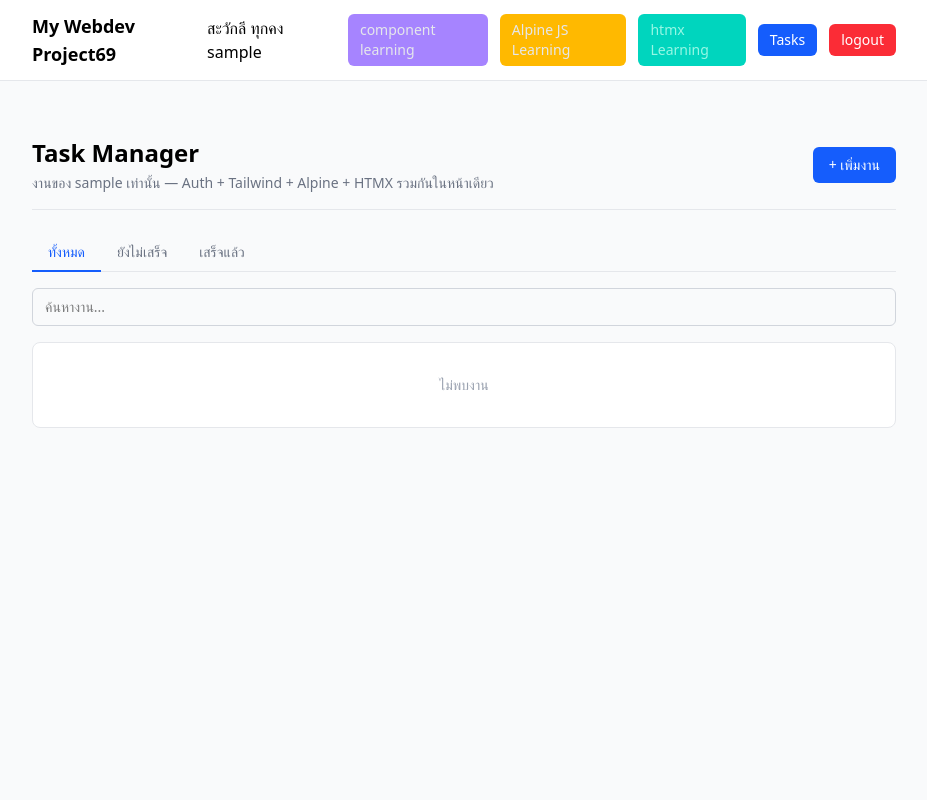
After one commit to naza1144/webDev89_Part2, a Django app: page /tasks/ in a window 1280 px wide. The commit adds this page. Shown: the whole page, without its empty margins (176-1103 px from the left). Run offline with Django 5.2, Linux system fonts and the light colour scheme; the visitor is signed in with stand-in values (Sample User, id 1); data that the repository does not hold is empty; some libraries are stand-ins or nearby versions.

Commit message:
feat: add task management module with htmx support and update demo search functionality

```diff
--- a/part2_69/urls.py
+++ b/part2_69/urls.py
@@ -27,6 +27,7 @@ urlpatterns = [
     path('accounts/', include('accounts.urls')),
     path("__reload__/", include("django_browser_reload.urls")),
     path('showcases/', include('showcase.urls')),
+    path('tasks/', include('tasks.urls')),
 ]
 
 if settings.DEBUG:
--- /dev/null
+++ b/tasks/urls.py
@@ -0,0 +1,14 @@
+from django.urls import path
+from . import views
+
+urlpatterns = [
+    path('', views.TaskListView.as_view(), name='task_list'),
+    path('filter/', views.task_filter_view, name='task_filter'),
+    path('load-more/', views.task_load_more_view, name='task_load_more'),
+    path('add/', views.task_add_view, name='task_add'),
+    path('<int:pk>/toggle/', views.task_toggle_view, name='task_toggle'),
+    path('<int:pk>/edit/form/', views.task_edit_form_view, name='task_edit_form'),
+    path('<int:pk>/edit/', views.task_edit_view, name='task_edit'),
+    path('<int:pk>/cancel/', views.task_cancel_view, name='task_cancel'),
+    path('<int:pk>/delete/', views.task_delete_view, name='task_delete'),
+]
--- a/tasks/views.py
+++ b/tasks/views.py
@@ -1,3 +1,122 @@
-from django.shortcuts import render
+from django.shortcuts import get_object_or_404, render
+from django.http import HttpResponse
+from django.views.generic import ListView
+from django.contrib.auth.mixins import LoginRequiredMixin
+from django.contrib.auth.decorators import login_required
+from django.core.paginator import Paginator
+from .models import Task
 
-# Create your views here.
+PAGE_SIZE = 5
+
+
+def get_task_page(user, status="all", q="", page_number=1, per_page=PAGE_SIZE):
+    tasks = Task.objects.filter(owner=user)
+    if status == "pending":
+        tasks = tasks.filter(done=False)
+    elif status == "done":
+        tasks = tasks.filter(done=True)
+
+    if q:
+        tasks = tasks.filter(title__icontains=q)
+
+    paginator = Paginator(tasks, per_page)
+    return paginator.get_page(page_number)
+
+
+class TaskListView(LoginRequiredMixin, ListView):
+    model = Task
+    template_name = "tasks/task_list.html"
+    context_object_name = "tasks"
+
+    def get_queryset(self):
+        return Task.objects.filter(owner=self.request.user)
+
+    def get_context_data(self, **kwargs):
+        context = super().get_context_data(**kwargs)
+        page = get_task_page(self.request.user, status="all", q="", page_number=1)
+        context["page"] = page
+        context["status"] = "all"
+        context["q"] = ""
+        return context
+
+
+@login_required
+def task_filter_view(request):
+    status = request.GET.get("status", "all")
+    q = request.GET.get("q", "").strip()
+    page = get_task_page(request.user, status=status, q=q, page_number=1)
+    return render(
+        request,
+        "tasks/partials/task_page_rows.html",
+        {"page": page, "status": status, "q": q},
+    )
+
+
+@login_required
+def task_load_more_view(request):
+    status = request.GET.get("status", "all")
+    q = request.GET.get("q", "").strip()
+    page_number = request.GET.get("page", 1)
+    page = get_task_page(request.user, status=status, q=q, page_number=page_number)
+    return render(
+        request,
+        "tasks/partials/task_page_rows.html",
+        {"page": page, "status": status, "q": q},
+    )
+
+
+@login_required
+def task_add_view(request):
+    if request.method == "POST":
+        title = request.POST.get("title", "").strip()
+        if title:
+            Task.objects.create(owner=request.user, title=title)
+
+    page = get_task_page(request.user, status="all", q="", page_number=1)
+    return render(
+        request,
+        "tasks/partials/task_page_rows.html",
+        {"page": page, "status": "all", "q": ""},
+    )
+
+
+@login_required
+def task_toggle_view(request, pk):
+    task = get_object_or_404(Task, pk=pk, owner=request.user)
+    if request.method in ["POST", "PATCH"]:
+        task.done = not task.done
+        task.save()
+    return render(request, "tasks/partials/task_row.html", {"task": task})
+
+
+@login_required
+def task_edit_form_view(request, pk):
+    task = get_object_or_404(Task, pk=pk, owner=request.user)
+    return render(request, "tasks/partials/task_edit_form.html", {"task": task})
+
+
+@login_required
+def task_edit_view(request, pk):
+    task = get_object_or_404(Task, pk=pk, owner=request.user)
+    if request.method in ["POST", "PUT", "PATCH"]:
+        title = request.POST.get("title", "").strip()
+        if title:
+            task.title = title
+            task.save()
+        return render(request, "tasks/partials/task_row.html", {"task": task})
+    return render(request, "tasks/partials/task_edit_form.html", {"task": task})
+
+
+@login_required
+def task_cancel_view(request, pk):
+    task = get_object_or_404(Task, pk=pk, owner=request.user)
+    return render(request, "tasks/partials/task_row.html", {"task": task})
+
+
+@login_required
+def task_delete_view(request, pk):
+    task = get_object_or_404(Task, pk=pk, owner=request.user)
+    if request.method in ["POST", "DELETE"]:
+        task.delete()
+        return HttpResponse("")
+    return HttpResponse("Method Not Allowed", status=405)
--- a/templates/base.html
+++ b/templates/base.html
@@ -36,6 +36,9 @@
                 <a href="{% url 'htmx_showcase' %}"
                     class="text-sm text-teal-200 bg-teal-400 rounded-md py-1.5 px-3 hover:text-teal-700 transition">
                     htmx Learning</a>
+                <a href="{% url 'task_list' %}"
+                    class="text-sm text-white bg-blue-600 rounded-md py-1.5 px-3 hover:bg-blue-700 transition">
+                    Tasks</a>
                 <form method="post" class="d-inline" action="{% url 'logout' %}">
                     {% csrf_token %}
                     <button
--- a/templates/showcases/htmx_demo.html
+++ b/templates/showcases/htmx_demo.html
@@ -13,7 +13,7 @@
         </div>
         <!-- List -->
         <div class="bg-white rounded-lg border border-gray-2 mt-1">
-            <input type="text" name="name" placeholder="ค้นหา"
+            <input type="text" name="search" placeholder="ค้นหา"
             hx-get="{% url 'demo_search_view' %}"
             hx-trigger="keyup changed delay:200ms"
             hx-target="#demo-search-list"
@@ -23,7 +23,7 @@
             <span id="search-spinner" class="htmx-indicator absolute right-3 text-gray-500 text-xs  ">กำลังค้นหา...</span>
 
         </div>
-        {% include "showcases/partials/demo_item_list.html" with items=demo_items %}
+        {% include "showcases/partials/demo_item_list.html" with demo_items=demo_items %}
     </section>
 
     <div x-show="showModal" x-cloak @keydown.escape.window="showModal = false"
--- a/templates/showcases/partials/demo_item_list.html
+++ b/templates/showcases/partials/demo_item_list.html
@@ -1,3 +1,3 @@
 <ul id="demo-search-list" class="divide-y divide-gray-100">
-    {% include "showcases/partials/demo_item_row_s.html" with items=items %}
+    {% include "showcases/partials/demo_item_row_s.html" with demo_items=demo_items %}
 </ul>
--- a/templates/showcases/partials/demo_item_row_s.html
+++ b/templates/showcases/partials/demo_item_row_s.html
@@ -1,4 +1,4 @@
-{% for item in items %}
+{% for item in demo_items %}
     {% include "showcases/partials/demo_item_row.html" with item=item %}
 {% empty %}
     <li class="px-4 py-6 text-center text-sm text-gray-400">ไม่พบรายการที่ค้นหา</li>
--- /dev/null
+++ b/templates/tasks/partials/task_list_content.html
@@ -0,0 +1,5 @@
+<!-- templates/tasks/partials/task_list_content.html (ไฟล์ใหม่) -->
+<!-- wrapper ถาวร ใช้ครั้งเดียวตอน render หน้าแรกผ่าน include ธรรมดา ไม่ใช่ response ของ HTMX -->
+<ul id="task-list" class="divide-y divide-gray-100">
+  {% include "tasks/partials/task_page_rows.html" %}
+</ul>
--- /dev/null
+++ b/templates/tasks/partials/task_page_rows.html
@@ -0,0 +1,17 @@
+<!-- templates/tasks/partials/task_page_rows.html -->
+{% for task in page %}
+  {% include "tasks/partials/task_row.html" %}
+{% empty %}
+  <li class="px-4 py-8 text-center text-sm text-gray-400">ไม่พบงาน</li>
+{% endfor %}
+{% if page.has_next %}
+
+  <li class="px-4 py-3 text-center" id="load-more-row">
+    <button hx-get="{% url 'task_load_more' %}?status={{ status }}&q={{ q }}&page={{ page.next_page_number }}"
+            hx-target="#load-more-row"
+            hx-swap="outerHTML"
+            class="text-sm text-blue-600 hover:underline">
+      โหลดเพิ่ม (หน้า {{ page.number }}/{{ page.paginator.num_pages }} — ทั้งหมด {{ page.paginator.count }} รายการ)
+    </button>
+  </li>
+{% endif %}
--- /dev/null
+++ b/templates/tasks/task_list.html
@@ -0,0 +1,70 @@
+<!-- templates/tasks/task_list.html-->
+{% extends "base.html" %}
+{% block title %}Tasks{% endblock %}
+{% block content %}
+<div class="py-6" x-data="{ showModal: false }">
+
+  <div class="border-b border-gray-200 pb-4 mb-6 flex items-center justify-between">
+    <div>
+      <h1 class="text-2xl font-bold">Task Manager</h1>
+      <p class="text-gray-500 text-sm mt-1">งานของ {{ user.username }} เท่านั้น — Auth + Tailwind + Alpine + HTMX รวมกันในหน้าเดียว</p>
+    </div>
+
+    <button @click="showModal = true" class="btn-primary">+ เพิ่มงาน</button>
+  </div>
+
+
+  <div class="flex border-b border-gray-200 mb-4" x-data="{ tab: 'all' }">
+    <button hx-get="{% url 'task_filter' %}?status=all" hx-target="#task-list" hx-swap="innerHTML"
+            @click="tab = 'all'"
+            :class="tab === 'all' ? 'border-blue-600 text-blue-600' : 'border-transparent text-gray-500'"
+            class="px-4 py-2 text-sm border-b-2 -mb-px transition">ทั้งหมด</button>
+    <button hx-get="{% url 'task_filter' %}?status=pending" hx-target="#task-list" hx-swap="innerHTML"
+            @click="tab = 'pending'"
+            :class="tab === 'pending' ? 'border-blue-600 text-blue-600' : 'border-transparent text-gray-500'"
+            class="px-4 py-2 text-sm border-b-2 -mb-px transition">ยังไม่เสร็จ</button>
+    <button hx-get="{% url 'task_filter' %}?status=done" hx-target="#task-list" hx-swap="innerHTML"
+            @click="tab = 'done'"
+            :class="tab === 'done' ? 'border-blue-600 text-blue-600' : 'border-transparent text-gray-500'"
+            class="px-4 py-2 text-sm border-b-2 -mb-px transition">เสร็จแล้ว</button>
+  </div>
+
+
+  <div class="relative mb-4">
+    <input type="text" name="q" placeholder="ค้นหางาน..."
+           hx-get="{% url 'task_filter' %}"
+           hx-trigger="keyup changed delay:300ms"
+           hx-target="#task-list"
+           hx-swap="innerHTML"
+           hx-indicator="#search-spinner"
+           class="w-full rounded-md border border-gray-300 px-3 py-2 text-sm focus:outline-none focus:ring-2 focus:ring-blue-500">
+    <span id="search-spinner" class="htmx-indicator absolute right-3 top-2.5 text-xs text-gray-400">กำลังค้นหา...</span>
+  </div>
+
+  <div class="bg-white rounded-lg border border-gray-200">
+    {% include "tasks/partials/task_list_content.html" %}
+  </div>
+
+
+  <div x-show="showModal" x-cloak @keydown.escape.window="showModal = false"
+       class="fixed inset-0 bg-black/50 flex items-center justify-center z-20">
+    <div x-show="showModal" x-transition @click.outside="showModal = false"
+         class="bg-white rounded-xl p-6 w-full max-w-sm">
+      <h3 class="font-semibold mb-3">เพิ่มงานใหม่</h3>
+
+      <form hx-post="{% url 'task_add' %}"
+            hx-target="#task-list"
+            hx-swap="innerHTML"
+            @htmx:after-request="showModal = false; $el.reset()">
+        <input type="text" name="title" placeholder="ชื่องาน..." autofocus
+               class="w-full rounded-md border border-gray-300 px-3 py-2 text-sm mb-4 focus:outline-none focus:ring-2 focus:ring-blue-500">
+        <div class="flex justify-end gap-2">
+          <button type="button" @click="showModal = false" class="px-3 py-1.5 rounded-md border border-gray-300 text-sm hover:bg-gray-100">ยกเลิก</button>
+          <button type="submit" class="px-3 py-1.5 rounded-md bg-blue-600 text-white text-sm hover:bg-blue-700">เพิ่ม</button>
+        </div>
+      </form>
+    </div>
+  </div>
+
+</div>
+{% endblock %}
--- a/theme/static/css/dist/styles.css
+++ b/theme/static/css/dist/styles.css
@@ -31,6 +31,7 @@
     --color-teal-200: oklch(91% 0.096 180.426);
     --color-teal-400: oklch(77.7% 0.152 181.912);
     --color-teal-700: oklch(51.1% 0.096 186.391);
+    --color-blue-50: oklch(97% 0.014 254.604);
     --color-blue-100: oklch(93.2% 0.032 255.585);
     --color-blue-200: oklch(88.2% 0.059 254.128);
     --color-blue-300: oklch(80.9% 0.105 251.813);
@@ -246,17 +247,26 @@
   .fixed {
     position: fixed;
   }
+  .relative {
+    position: relative;
+  }
   .static {
     position: static;
   }
   .inset-0 {
     inset: calc(var(--spacing) * 0);
   }
+  .top-2\.5 {
+    top: calc(var(--spacing) * 2.5);
+  }
   .right-3 {
     right: calc(var(--spacing) * 3);
   }
   .z-10 {
     z-index: 10;
+  }
+  .z-20 {
+    z-index: 20;
   }
   .m-1 {
     margin: calc(var(--spacing) * 1);
@@ -297,6 +307,9 @@
   .mt-4 {
     margin-top: calc(var(--spacing) * 4);
   }
+  .-mb-px {
+    margin-bottom: -1px;
+  }
   .mb-1 {
     margin-bottom: calc(var(--spacing) * 1);
   }
@@ -308,6 +321,9 @@
   }
   .mb-4 {
     margin-bottom: calc(var(--spacing) * 4);
+  }
+  .mb-6 {
+    margin-bottom: calc(var(--spacing) * 6);
   }
   .mb-8 {
     margin-bottom: calc(var(--spacing) * 8);
@@ -507,12 +523,19 @@
     border-bottom-style: var(--tw-border-style);
     border-bottom-width: 1px;
   }
+  .border-b-2 {
+    border-bottom-style: var(--tw-border-style);
+    border-bottom-width: 2px;
+  }
   .border-dashed {
     --tw-border-style: dashed;
     border-style: dashed;
   }
   .border-amber-200 {
     border-color: var(--color-amber-200);
+  }
+  .border-blue-300 {
+    border-color: var(--color-blue-300);
   }
   .border-blue-500 {
     border-color: var(--color-blue-500);
@@ -531,6 +554,9 @@
   }
   .border-red-200 {
     border-color: var(--color-red-200);
+  }
+  .border-transparent {
+    border-color: transparent;
   }
   .bg-amber-50 {
     background-color: var(--color-amber-50);
@@ -551,6 +577,12 @@
     background-color: color-mix(in srgb, #000 50%, transparent);
     @supports (color: color-mix(in lab, red, red)) {
       background-color: color-mix(in oklab, var(--color-black) 50%, transparent);
+    }
+  }
+  .bg-blue-50\/50 {
+    background-color: color-mix(in srgb, oklch(97% 0.014 254.604) 50%, transparent);
+    @supports (color: color-mix(in lab, red, red)) {
+      background-color: color-mix(in oklab, var(--color-blue-50) 50%, transparent);
     }
   }
   .bg-blue-200 {
@@ -694,6 +726,9 @@
   .py-2 {
     padding-block: calc(var(--spacing) * 2);
   }
+  .py-2\.5 {
+    padding-block: calc(var(--spacing) * 2.5);
+  }
   .py-3 {
     padding-block: calc(var(--spacing) * 3);
   }
@@ -705,6 +740,9 @@
   }
   .py-6 {
     padding-block: calc(var(--spacing) * 6);
+  }
+  .py-8 {
+    padding-block: calc(var(--spacing) * 8);
   }
   .pb-4 {
     padding-bottom: calc(var(--spacing) * 4);
@@ -813,6 +851,9 @@
   .text-white {
     color: var(--color-white);
   }
+  .line-through {
+    text-decoration-line: line-through;
+  }
   .opacity-0 {
     opacity: 0%;
   }
@@ -893,6 +934,13 @@
     &:hover {
       @media (hover: hover) {
         background-color: var(--color-gray-50);
+      }
+    }
+  }
+  .hover\:bg-gray-100 {
+    &:hover {
+      @media (hover: hover) {
+        background-color: var(--color-gray-100);
       }
     }
   }
@@ -993,8 +1041,55 @@
       --tw-ring-offset-shadow: var(--tw-ring-inset,) 0 0 0 var(--tw-ring-offset-width) var(--tw-ring-offset-color);
     }
   }
+  .focus\:outline-none {
+    &:focus {
+      --tw-outline-style: none;
+      outline-style: none;
+    }
+  }
 }
 @layer components {
+  .btn-primary {
+    cursor: pointer;
+    border-radius: var(--radius-md);
+    background-color: var(--color-blue-600);
+    padding-inline: calc(var(--spacing) * 4);
+    padding-block: calc(var(--spacing) * 2);
+    font-size: var(--text-sm);
+    line-height: var(--tw-leading, var(--text-sm--line-height));
+    --tw-font-weight: var(--font-weight-medium);
+    font-weight: var(--font-weight-medium);
+    color: var(--color-white);
+    transition-property: all;
+    transition-timing-function: var(--tw-ease, var(--default-transition-timing-function));
+    transition-duration: var(--tw-duration, var(--default-transition-duration));
+    --tw-duration: 200ms;
+    transition-duration: 200ms;
+    --tw-ease: var(--ease-in-out);
+    transition-timing-function: var(--ease-in-out);
+    &:hover {
+      @media (hover: hover) {
+        background-color: var(--color-blue-700);
+      }
+    }
+    &:hover {
+      @media (hover: hover) {
+        --tw-shadow: 0 10px 15px -3px var(--tw-shadow-color, rgb(0 0 0 / 0.1)), 0 4px 6px -4px var(--tw-shadow-color, rgb(0 0 0 / 0.1));
+        box-shadow: var(--tw-inset-shadow), var(--tw-inset-ring-shadow), var(--tw-ring-offset-shadow), var(--tw-ring-shadow), var(--tw-shadow);
+      }
+    }
+    &:focus {
+      --tw-ring-shadow: var(--tw-ring-inset,) 0 0 0 calc(2px + var(--tw-ring-offset-width)) var(--tw-ring-color, currentcolor);
+      box-shadow: var(--tw-inset-shadow), var(--tw-inset-ring-shadow), var(--tw-ring-offset-shadow), var(--tw-ring-shadow), var(--tw-shadow);
+    }
+    &:focus {
+      --tw-ring-color: var(--color-blue-500);
+    }
+    &:focus {
+      --tw-ring-offset-width: 2px;
+      --tw-ring-offset-shadow: var(--tw-ring-inset,) 0 0 0 var(--tw-ring-offset-width) var(--tw-ring-offset-color);
+    }
+  }
   .btn-wanarase {
     border-radius: var(--radius-md);
     background-color: var(--color-blue-600);
--- a/theme/static_src/src/styles.css
+++ b/theme/static_src/src/styles.css
@@ -8,8 +8,11 @@
   * the scope of this path.
   */
 @source "../../../**/*.{html,py,js}";
+@layer components {
+  .btn-primary {
+    @apply px-4 py-2 rounded-md bg-blue-600 text-sm font-medium text-white hover:bg-blue-700 hover:shadow-lg focus:ring-2 focus:ring-blue-500 focus:ring-offset-2 transition-all duration-200 ease-in-out cursor-pointer;
+  }
 
-@layer components {
   .btn-wanarase {
     @apply px-4 py-2 rounded-md bg-blue-600 text-sm font-medium text-white hover:bg-blue-700 hover:shadow-lg focus:ring-2 focus:ring-blue-500 focus:ring-offset-2 transition-all duration-200 ease-in-out;
   }
```
Also changed, not shown: showcase/views.py (+7 -6 lines), templates/tasks/partials/task_edit_form.html (added, +25 -0 lines), templates/tasks/partials/task_row.html (added, +22 -0 lines).
